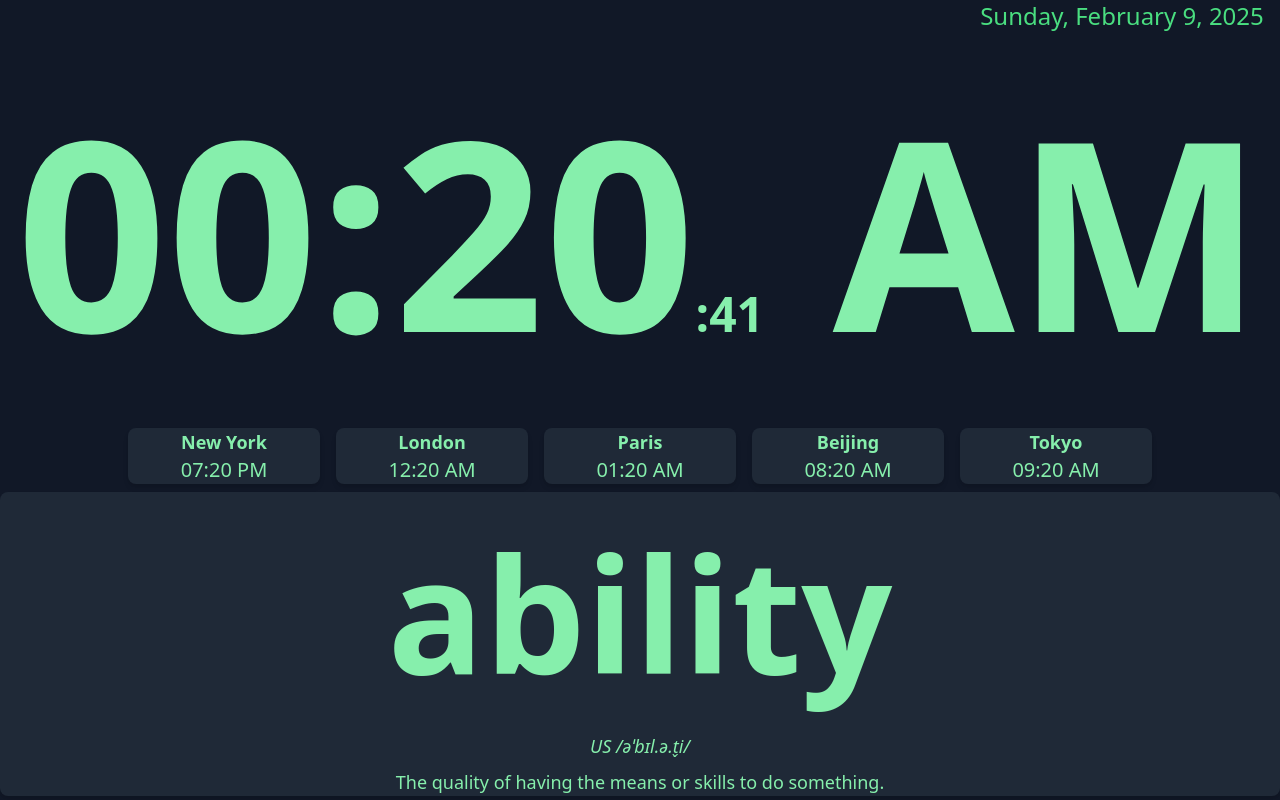
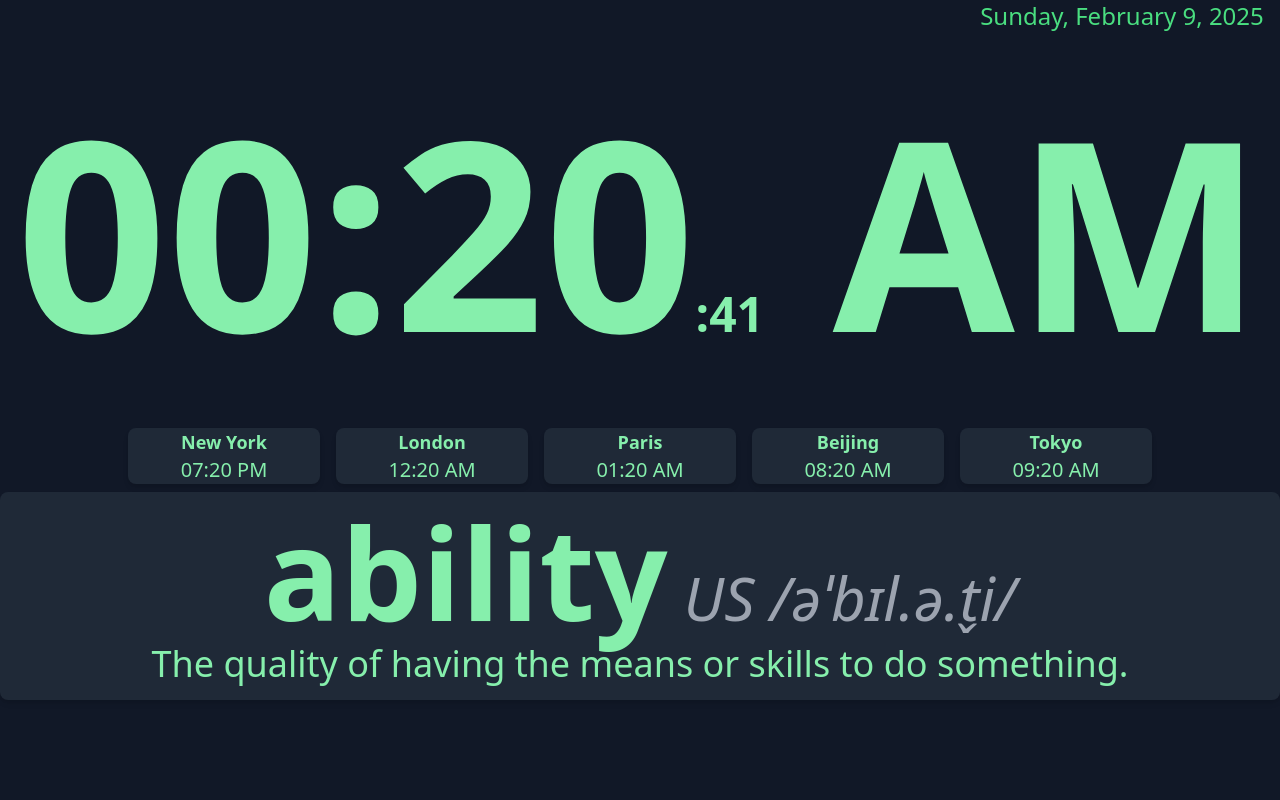
Before and after one commit to junhui/pihome, a plain HTML site: page index.html in a window 1280 px wide. Drawn offline with nearby package versions, Linux system fonts and the light colour scheme.

Commit message:
Update index.html

```diff
--- a/index.html
+++ b/index.html
@@ -24,10 +24,12 @@
             if (words.length > 0) {
                 const wordData = words[wordIndex];
                 document.getElementById("word-display").innerHTML = `
-                    <div class='bg-gray-800 text-green-300 shadow-md rounded-lg text-center'>
-                        <div class='font-bold' style='font-size: 20vh;'>${wordData.word}</div>
-                        <div class='text-lg italic'>${wordData.pronunciation}</div>
-                        <div class='mt-2 text-lg'>${wordData.definition}</div>
+                    <div class='bg-gray-800 text-green-300 shadow-md rounded-lg text-center p-4'>
+                        <div class='flex justify-center items-baseline'>
+                            <span class='font-bold text-9xl'>${wordData.word}</span>
+                            <span class='text-6xl text-gray-400 ml-4 italic'>${wordData.pronunciation}</span>
+                        </div>
+                        <div class='mt-2 text-4xl'>${wordData.definition}</div>
                     </div>`;
                 wordIndex = (wordIndex + 1) % words.length;
             }
```
